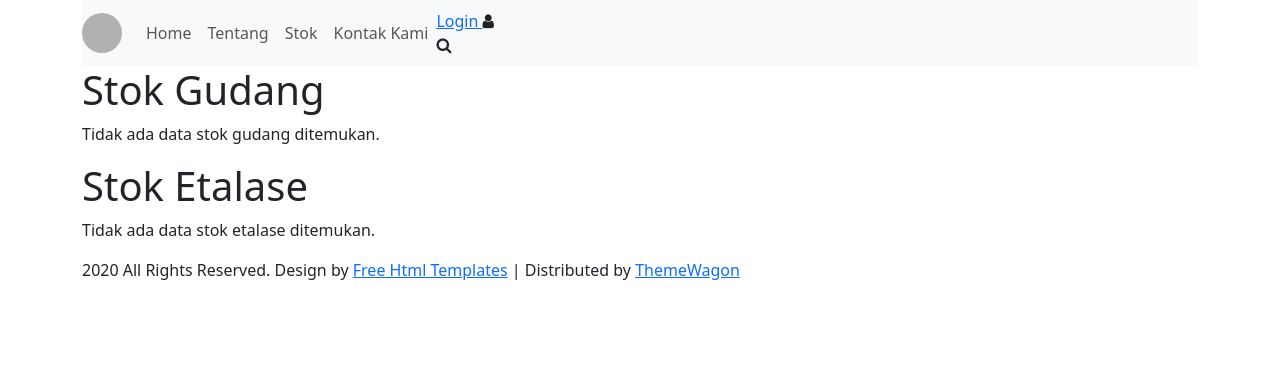
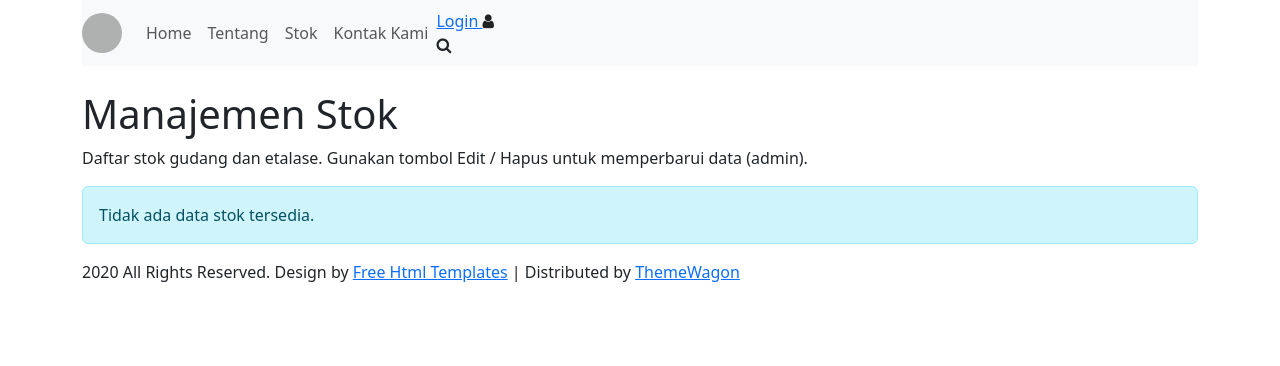
Before and after one commit to farinsevany-art/inventaristoko-pertanian, a PHP site: page /toko/stok.php in a window 1280 px wide. Shown: the top 366 px of the page. Run offline with PHP 8.4, Linux system fonts and the light colour scheme; some libraries are stand-ins or nearby versions; grey boxes are pictures that could not be loaded.

Commit message:
Update stok.php

```diff
--- a/toko/app/views/stok.php
+++ b/toko/app/views/stok.php
@@ -2,82 +2,58 @@
 <html>
 <?php include '../app/views/templates/header.php'; ?>
 
-<!-- STOK GUDANG -->
-<div class="cream_section layout_padding">
-   <div class="container">
-      <div class="row">
-         <div class="col-md-12">
-            <h1 class="cream_taital">Stok Gudang</h1>
-         </div>
-      </div>
+<div class="container mt-4">
+   <h1>Manajemen Stok</h1>
+   <p>Daftar stok gudang dan etalase. Gunakan tombol Edit / Hapus untuk memperbarui data (admin).</p>
 
-      <div class="cream_section_2">
-         <div class="row">
-            <?php if (!empty($stokGudang)) : ?>
-               <?php foreach ($stokGudang as $stok) : ?>
-                  <div class="col-md-4 mb-4">
-                     <div class="cream_box">
-                        <div class="cream_img">
-                           <?php
-                              $imgFile = strtolower($stok['nama_barang']) . '.jpeg';
-                              $imgPath = 'images/' . (file_exists(__DIR__ . '/../../public/images/' . $imgFile) ? $imgFile : 'default.png');
-                           ?>
-                           <img src="<?= $imgPath ?>" alt="<?= htmlspecialchars($stok['nama_barang']) ?>" style="width: 200px;, height:200px;">
-                        </div>
-                        <div class="price_text"><?= htmlspecialchars($stok['total_stok_gudang']) ?> pcs</div>
-                        <h6 class="strawberry_text"><?= htmlspecialchars($stok['nama_barang']) ?></h6>
-                        <p class="lorem_text">Jenis: <?= htmlspecialchars($stok['jenis_barang']) ?><br>
-                           Kadaluarsa: <?= htmlspecialchars($stok['kadaluarsa_barang']) ?>
-                        </p>
-                        <div class="cart_bt"><a href="#">Edit Stok</a></div>
-                     </div>
-                  </div>
-               <?php endforeach; ?>
-            <?php else : ?>
-               <div class="col-md-12"><p>Tidak ada data stok gudang ditemukan.</p></div>
-            <?php endif; ?>
-         </div>
-      </div>
-   </div>
-</div>
+   <?php
+   // Merge stok arrays into one list with a source flag
+   $allStok = [];
+   if (!empty($stokGudang) && is_array($stokGudang)) {
+         foreach ($stokGudang as $s) { $s['source'] = 'gudang'; $allStok[] = $s; }
+   }
+   if (!empty($stokEtalase) && is_array($stokEtalase)) {
+         foreach ($stokEtalase as $s) { $s['source'] = 'etalase'; $allStok[] = $s; }
+   }
+   ?>
 
-<!-- STOK ETALASE -->
-<div class="cream_section layout_padding">
-   <div class="container">
-      <div class="row">
-         <div class="col-md-12">
-            <h1 class="cream_taital">Stok Etalase</h1>
-         </div>
-      </div>
+   <?php if (empty($allStok)) : ?>
+      <div class="alert alert-info">Tidak ada data stok tersedia.</div>
+   <?php else : ?>
+      <table class="table table-striped">
+         <thead>
+            <tr>
+               <th>#</th>
+               <th>Nama Barang</th>
+               <th>Jenis</th>
+               <th>Kadaluarsa</th>
+               <th>Lokasi</th>
+               <th>Jumlah</th>
+               <th>Aksi</th>
+            </tr>
+         </thead>
+         <tbody>
+            <?php foreach ($allStok as $i => $stok) :
+               $id = isset($stok['id']) ? urlencode($stok['id']) : urlencode($stok['nama_barang']);
+               $count = $stok['source'] === 'gudang' ? ($stok['total_stok_gudang'] ?? 0) : ($stok['total_stok_eta'] ?? 0);
+            ?>
+            <tr>
+               <td><?= $i+1 ?></td>
+               <td><?= htmlspecialchars($stok['nama_barang'] ?? '-') ?></td>
+               <td><?= htmlspecialchars($stok['jenis_barang'] ?? '-') ?></td>
+               <td><?= htmlspecialchars($stok['kadaluarsa_barang'] ?? '-') ?></td>
+               <td><?= htmlspecialchars($stok['source']) ?></td>
+               <td><?= htmlspecialchars($count) ?> pcs</td>
+               <td>
+                  <a class="btn btn-sm btn-primary" href="/crud/update.php?id=<?= $id ?>&source=<?= $stok['source'] ?>">Edit</a>
+                  <a class="btn btn-sm btn-danger" href="/crud/delete.php?id=<?= $id ?>&source=<?= $stok['source'] ?>" onclick="return confirm('Hapus stok <?= addslashes($stok['nama_barang'] ?? '') ?> dari <?= $stok['source'] ?>?')">Hapus</a>
+               </td>
+            </tr>
+            <?php endforeach; ?>
+         </tbody>
+      </table>
+   <?php endif; ?>
 
-      <div class="cream_section_2">
-         <div class="row">
-            <?php if (!empty($stokEtalase)) : ?>
-               <?php foreach ($stokEtalase as $stok) : ?>
-                  <div class="col-md-4 mb-4">
-                     <div class="cream_box">
-                        <div class="cream_img">
-                           <?php
-                              $imgFile = strtolower($stok['nama_barang']) . '.jpeg';
-                              $imgPath = 'images/' . (file_exists(__DIR__ . '/../../public/images/' . $imgFile) ? $imgFile : 'default.png');
-                           ?>
-                           <img src="<?= $imgPath ?>" alt="<?= htmlspecialchars($stok['nama_barang']) ?>" style="width: 200px;, height:200px;">
-                        </div>
-                        <div class="price_text"><?= htmlspecialchars($stok['total_stok_eta']) ?> pcs</div>
-                        <h6 class="strawberry_text"><?= htmlspecialchars($stok['nama_barang']) ?></h6>
-                        <p class="lorem_text">Jenis: <?= htmlspecialchars($stok['jenis_barang']) ?><br>
-                           Kadaluarsa: <?= htmlspecialchars($stok['kadaluarsa_barang']) ?>
-                        </p>
-                        <div class="cart_bt"><a href="#">Edit Stok</a></div>
-                     </div>
-                  </div>
-               <?php endforeach; ?>
-            <?php else : ?>
-               <div class="col-md-12"><p>Tidak ada data stok etalase ditemukan.</p></div>
-            <?php endif; ?>
-         </div>
-      </div>
-   </div>
 </div>
 
 <?php include '../app/views/templates/footer.php'; ?>
```
